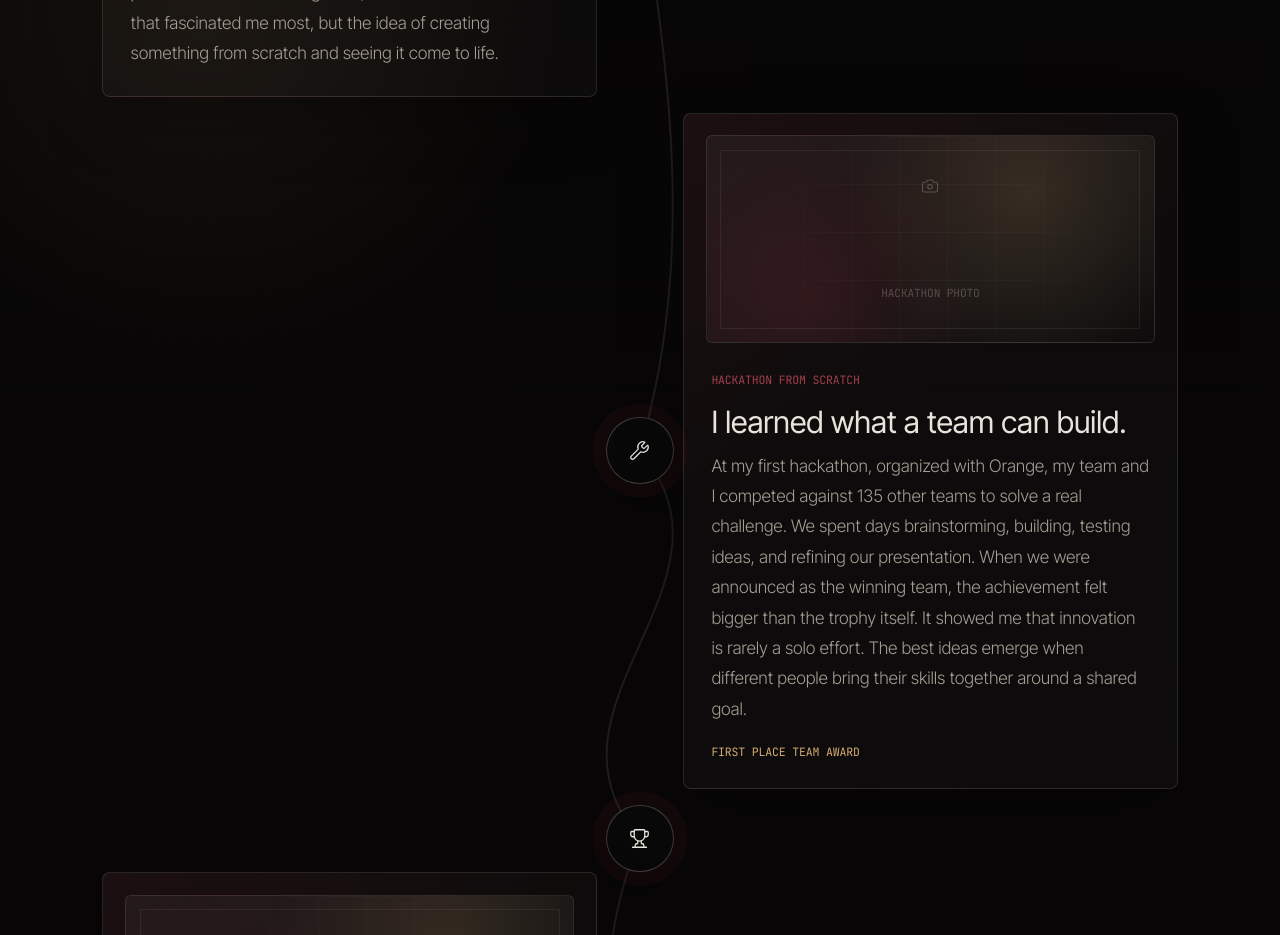
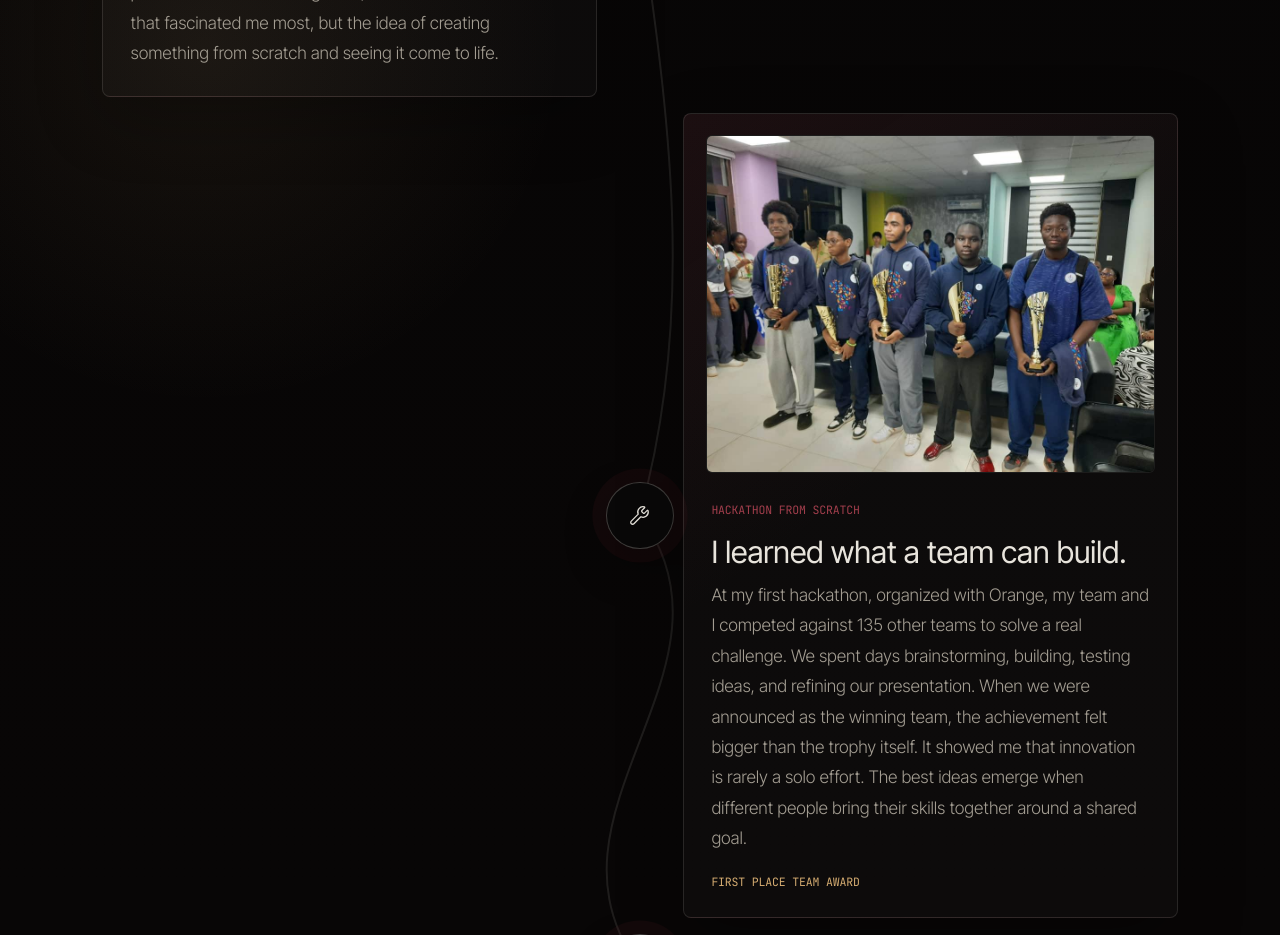
Before and after one commit to RayannSagnon/portfolio, a Next.js app: page /about in a window 1280 px wide. Shown: the part 3420-4355 px from the top of the page. Built offline with nearby package versions, Linux system fonts and the light colour scheme; no server answers.

Commit message:
Add hackathon winning team photo to timeline card.
Replace the Hackathon From Scratch placeholder with the team trophy photo.

```diff
--- a/content/about.ts
+++ b/content/about.ts
@@ -51,6 +51,8 @@ export const journeyChapters: JourneyChapter[] = [
     place: "Hackathon From Scratch",
     moment: "First place team award",
     image: "Hackathon photo",
+    imageSrc: "/images/about/hackathon-winning-team.png",
+    imageAlt: "Rayann and his hackathon team holding first place trophies.",
     title: "I learned what a team can build.",
     body:
       "At my first hackathon, organized with Orange, my team and I competed against 135 other teams to solve a real challenge. We spent days brainstorming, building, testing ideas, and refining our presentation. When we were announced as the winning team, the achievement felt bigger than the trophy itself. It showed me that innovation is rarely a solo effort. The best ideas emerge when different people bring their skills together around a shared goal.",
```
Also changed, not shown: public/images/about/hackathon-winning-team.png (added).
